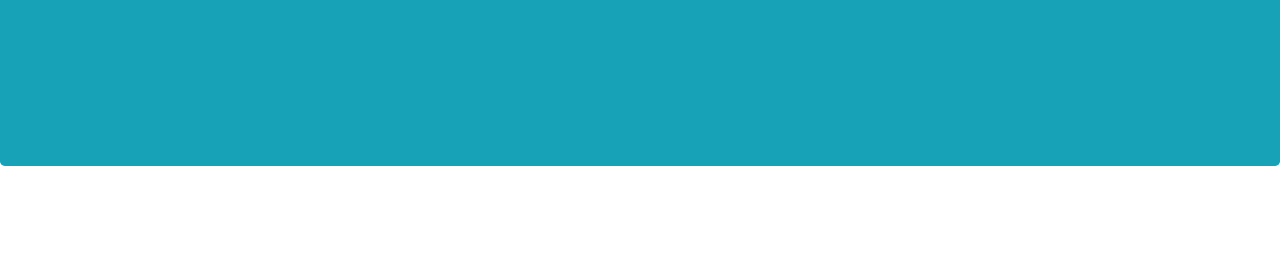
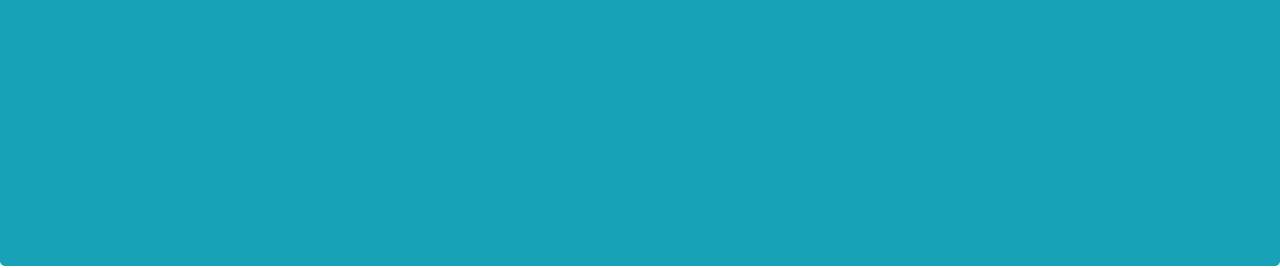
Before and after one commit to L200160183/l200160183.github.io, a plain HTML site: page index.html in a window 1280 px wide. Shown: the part 534-802 px from the top of the page. Drawn offline with nearby package versions, Linux system fonts and the light colour scheme; a script that the page names is missing.

Commit message:
Update index.html

```diff
--- a/index.html
+++ b/index.html
@@ -31,7 +31,7 @@
         </div>
     </nav>
 
-    <div class="jumbotron bg-info text-light" style="height: 700px;" id="#">
+    <div class="jumbotron bg-info text-light" style="height: 100vh" id="#">
         <div class="container" style="margin-top: 300px">
             <h1 style="font-size: 80px;">Hello World!</h1>
             <hr>
```
